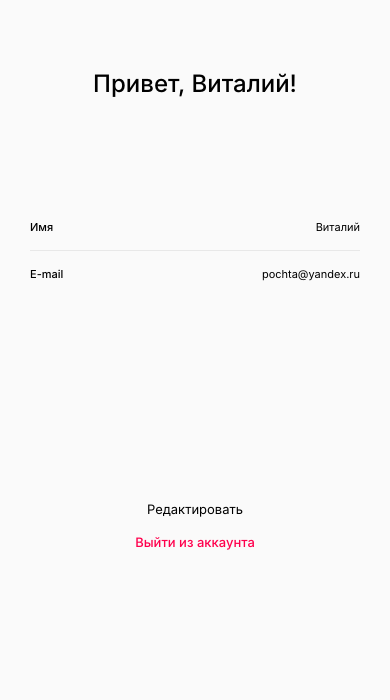
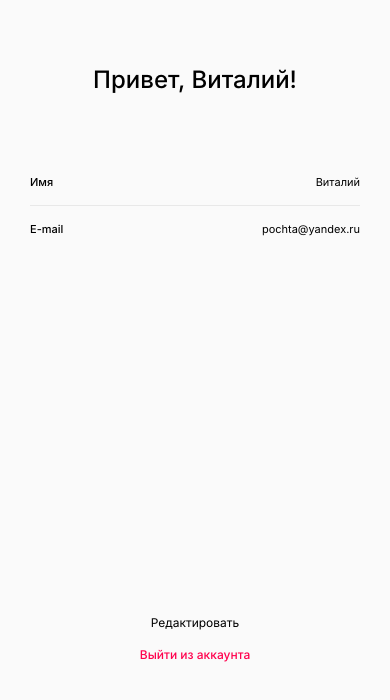
Before and after one commit to ShnaiderDanila/movies-explorer-frontend, a React app: page /profile in a window 390 px wide. Shown: the part 78-778 px from the top of the page. Built offline with nearby package versions, Linux system fonts and the light colour scheme.

Commit message:
feat: Add responsive css styles to ./src/components/Profile/Profile.css

```diff
--- a/src/components/Profile/Profile.css
+++ b/src/components/Profile/Profile.css
@@ -60,25 +60,16 @@
   padding: 0;
   background-color: inherit;
   border: 0;
+  font-size: 13px;
+  line-height: 15.73px;
   cursor: pointer;
   transition: opacity 0.3s ease;
-}
-
-.profile__button:hover {
-  opacity: 0.8;
-}
-
-.profile__button-edit {
-  font-size: 13px;
-  line-height: 15.73px;
 }
 
 .profile__button-exit {
   margin-top: 18px;
   color: #ff004d;
-  font-size: 13px;
   font-weight: 500;
-  line-height: 15.73px;
 }
 
 .profile__button-save {
@@ -111,3 +102,45 @@
 .profile__warning_enabled {
   display: block;
 }
+
+
+/* Адаптив  */
+
+@media screen and (min-width: 769px) {
+  .profile__button:hover {
+    opacity: 0.8;
+  }
+}
+
+@media screen and (max-width: 768px) {
+  .profile {
+    padding: 236px 30px 269px;
+  }
+
+  .profile__form {
+    margin: 80px auto 0 auto;
+  }
+
+  .profile__buttons {
+    margin: 210px 0 0 0;
+  }
+}
+
+@media screen and (max-width: 425px) {
+  .profile {
+    padding: 70px 30px 40px;
+  }
+
+  .profile__form {
+    margin: 65px auto 0 auto;
+  }
+
+  .profile__buttons {
+    margin: 379px 0 0 0;
+  }
+
+  .profile__button {
+    font-size: 12px;
+    line-height: 14.52px;
+  }
+}
```
